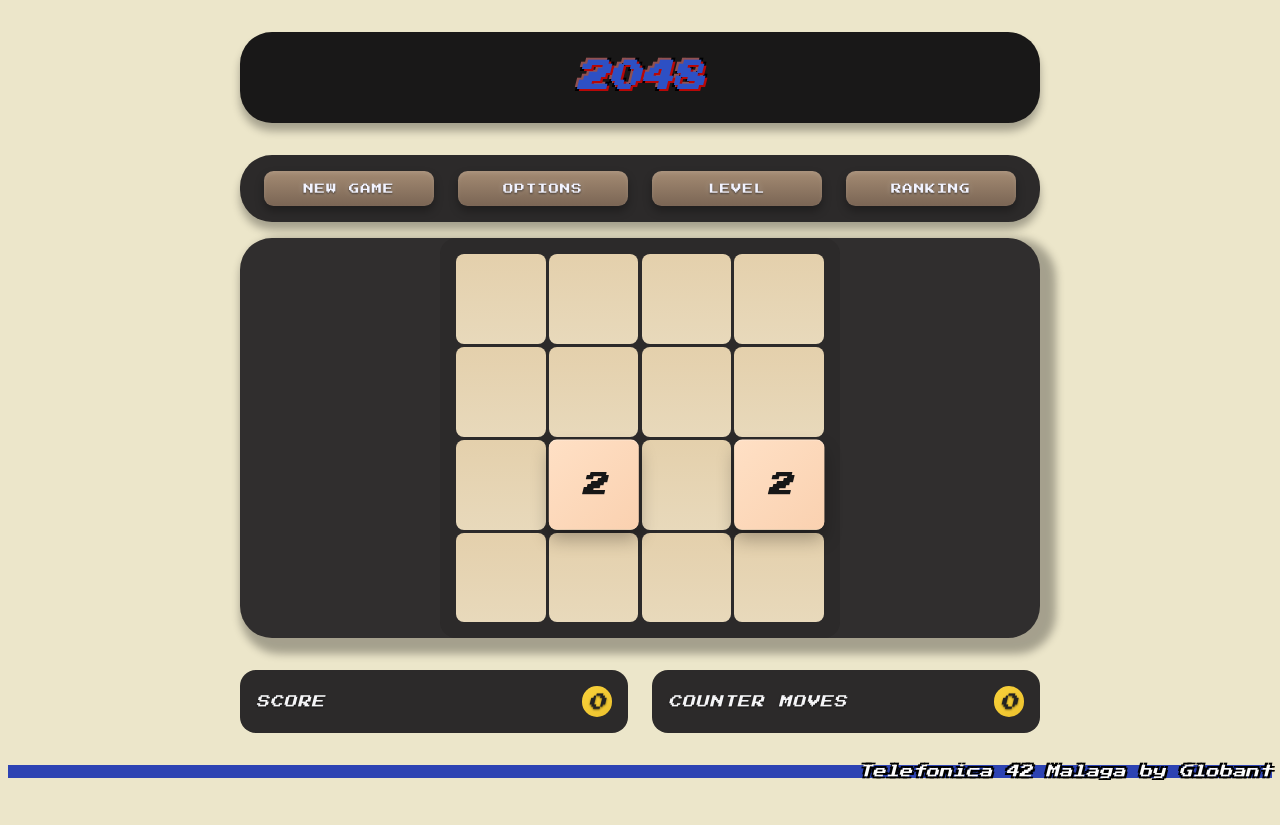
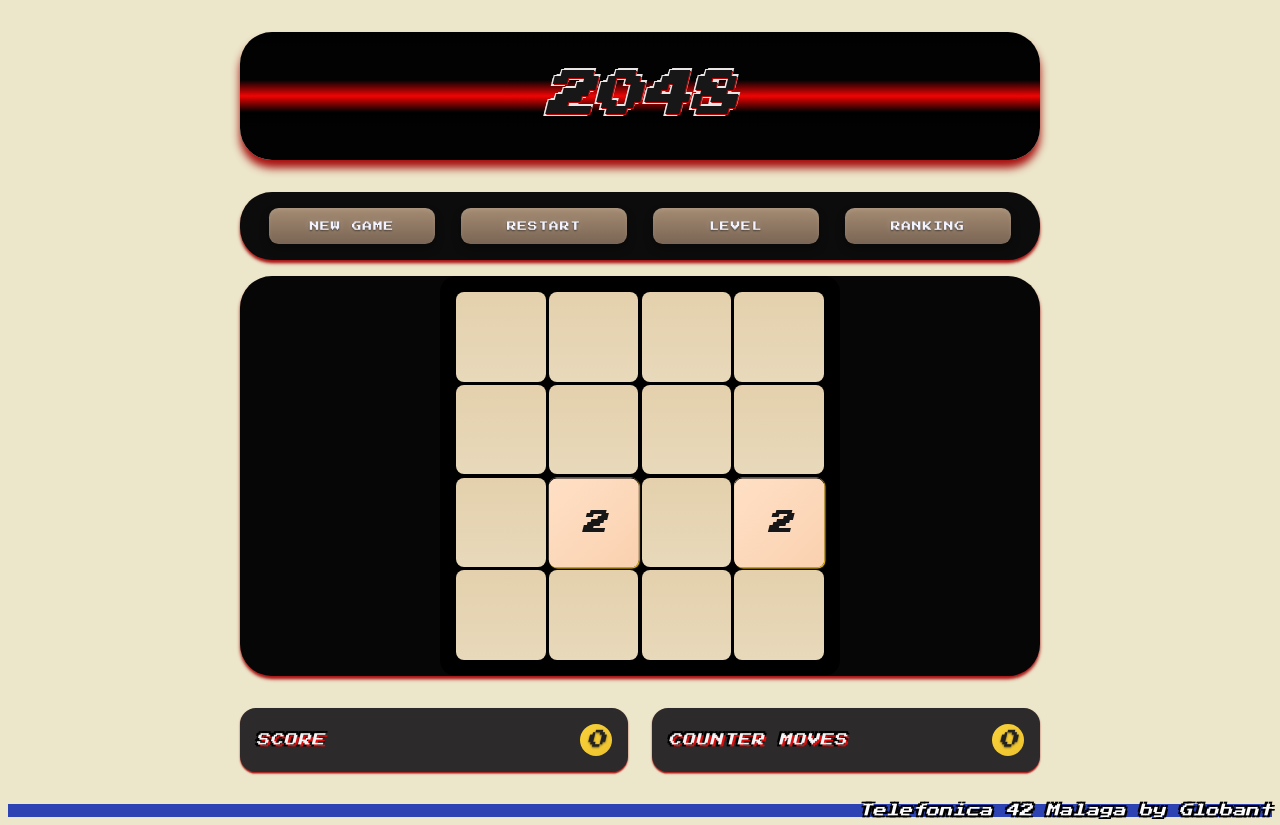
Before and after one commit to israelalcaide/2048-Globant, a plain HTML site: page index.html in a window 1280 px wide. Both pictures are taken after a click on the button "NEW GAME". Before the commit the page ends 800 px from the top, so only its background shows below. Drawn offline with Linux system fonts and the light colour scheme.

Commit message:
likebuttomuchtodo

```diff
--- a/engine.js
+++ b/engine.js
@@ -1,40 +1,65 @@
-//engine.js
-// grid size (4x4 board)
+/**************************************engine.js********************************************/
+
+
 const SIZE = 4;
+
 let grid;
 let playing = false;
 let score = 0;
 let moves = 0;
+
 const scoreElement = document.getElementById('score');
 const movesElement = document.getElementById('moves');
 
-
-// main grid + game state
-function makeEmptyGrid() {
+// main grid to fill array of 0! A tab
+function emptySizeArray() {
 	return Array.from({ length: SIZE }, () => Array(SIZE).fill(0));
 }
 
+// create empty grid full of zeros
+function getEmptyCells(grid) {
+	const cells = [];
 
-// create empty grid full of zeros
-function getEmptyCells(g) {
-  const cells = [];
-  for (let r = 0; r < SIZE; r++)
-    for (let c = 0; c < SIZE; c++)
-      if (g[r][c] === 0) cells.push({ r, c });
+	for (let row = 0; row < SIZE; row++) {
+		for (let col = 0; col < SIZE; col++) {
+			if (grid[row][col] === 0)
+				cells.push({ row: row, col: col });
+		}
+	}
 	return cells;
 }
 
-// get all empty cells positions from the grid
-function addRandomTile(g, pFour = 0.10) {
-  const empty = getEmptyCells(g);
-  if (!empty.length)
+// create a new N randon in the grid
+function addRandomTile(grid, pFour) {
+
+	if (pFour === undefined)
+		pFour = 0.10;
+
+	const emptyCells = getEmptyCells(grid);
+
+	if (emptyCells.length === 0) {
 		return false;
-  const { r, c } = empty[Math.floor(Math.random() * empty.length)];
-  g[r][c] = Math.random() < pFour ? 4 : 2;
+	}
+
+	const randomIndex = Math.floor(Math.random() * emptyCells.length);
+	const chosenCell = emptyCells[randomIndex];
+	const row = chosenCell.row;
+	const col = chosenCell.col;
+
+	let newValue;
+	if (Math.random() < pFour) {
+		newValue = 4;
+	} else {
+		newValue = 2;
+	}
+
+	grid[row][col] = newValue;
+
 	return true;
 }
 
-function updateHUD() {
+function updateDisplay() {
+
 	if (scoreElement)
 		scoreElement.textContent = score;
 	if (movesElement)
--- a/events.js
+++ b/events.js
@@ -3,41 +3,39 @@
 const tilesElement = document.getElementById('tiles');
 
 
+
 // draw all tiles on screen (sizes + positions)
 function render() {
+
 	tilesElement.innerHTML = '';
 
-    // read CSS gap and compute cell size + step
-  const cs = getComputedStyle(tilesElement);
-  const gap = parseFloat(cs.gap) || 0;
-  const total = tilesElement.getBoundingClientRect().width;
-  const cell = (total - gap * (SIZE - 1)) / SIZE;
-  const step = cell + gap;
+	const style = getComputedStyle(tilesElement);
+	const cellGap = parseFloat(style.gap) || 0;
+	const boardWidth = tilesElement.getBoundingClientRect().width;
+	const cellSize = (boardWidth - cellGap * (SIZE - 1)) / SIZE;
+	const stepDistance = cellSize + cellGap;
 
-
-   // create a DOM tile for every non-zero value in the grid
-  for (let r = 0; r < SIZE; r++) {
-    for (let c = 0; c < SIZE; c++) {
-      const v = grid[r][c];
-      if (v <= 0)
+	for (let row = 0; row < SIZE; row++) {
+		for (let col = 0; col < SIZE; col++) {
+			const value = grid[row][col];
+			if (value <= 0)
 				continue;
-
-      const el = document.createElement('div');
-      el.className = `tile tile-${v}`;
-      el.textContent = v;
-      el.style.width = `${cell}px`;
-      el.style.height = `${cell}px`;
-      el.style.transform = `translate(${c * step}px, ${r * step}px)`;
-      tilesElement.appendChild(el);
+			const tileElement = document.createElement('div');
+			tileElement.className = `tile tile-${value}`;
+			tileElement.textContent = value;
+			tileElement.style.width = `${cellSize}px`;
+			tileElement.style.height = `${cellSize}px`;
+			tileElement.style.transform = `translate(${col * stepDistance}px, ${row * stepDistance}px)`;
+			tilesElement.appendChild(tileElement);
 		}
 	}
-  updateHUD();
+	updateDisplay();
 }
-
 
 // start a fresh match (reset grid + score, spawn 2 tiles)
 function newGame() {
-  grid = makeEmptyGrid();
+
+	grid = emptySizeArray();
 	score = 0;
 	moves = 0;
 	addRandomTile(grid);
@@ -46,19 +44,28 @@ function newGame() {
 	render();
 }
 
-grid = makeEmptyGrid();
+grid = emptySizeArray();
 playing = false;
 render();
 
-// hook the "New Game" button
-const btn = document.getElementById('newgame') || document.querySelector('.new-game');
-if (btn) btn.addEventListener('click', newGame);
+// hook the "New Game" button & restart button
+const btnNewGame = document.getElementById('newgame') || document.querySelector('.new-game');
+const btnRestart = document.getElementById('restart') || document.querySelector('.restart');
+/*const btnLevel = document.getElementById('level') || document.querySelector('.level');*/
+if (btnNewGame) {
+
+	btnNewGame.addEventListener('click', newGame);
+	btnRestart.addEventListener('click', newGame);
+}
 
 // keyboard controls (arrows) → move, spawn, repaint
 window.addEventListener('keydown', (e) => {
-  if (!playing) return;
+
+	if (!playing)
+		return;
 
 	let moved = false;
+
 	if (e.key === 'ArrowLeft')
 		moved = move('left');
 	else if (e.key === 'ArrowRight')
@@ -70,6 +77,7 @@ window.addEventListener('keydown', (e) => {
 
 	if (moved) {
 		moves++;
+
 	addRandomTile(grid);
     render();
   }
--- a/index.html
+++ b/index.html
@@ -14,7 +14,7 @@
 	<main class="game2048">
 		<nav class="bar-card">
 			<button id="newgame" class="new-game">New Game</button>
-			<button class="options">Options</button>
+			<button id ="restart" class="restart">Restart</button>
 			<button class="level">Level</button>
 			<button class="ranking">Ranking</button>
 		</nav>
--- a/styles.css
+++ b/styles.css
@@ -2,7 +2,7 @@
 	font-family: 'Press Start 2P', monospace;
 	font-style: italic;
 	background: #ece6ca;
-	color: #2d50c4;
+	color: #f2f3f5;
 	/*text-shadow: 2px 2px 0px #000000, -2px -2px 0px #000000, 2px -2px 0px #000000, -2px 2px 0px #000000;*/
 
 }
@@ -11,13 +11,14 @@
 	width: calc(100% - 2rem);
 	max-width: 50rem;
 	margin: 2rem auto;
-	padding: 1rem;
 	background: #191818;
 	border-radius: 2rem;
-	box-shadow: 0 0.5rem 0.5rem rgba(0, 0, 0, 0.3);
+	box-shadow: 0 0.5rem 0.5rem rgba(164, 10, 10, 0.976);
 	text-align: center;
 	padding: 0.5rem 0;
-	text-shadow: 2px 2px 0px #b70808, -2px -2px 0px #905050, 2px -2px 0px #000000, -2px 2px 0px #000000;
+	font-size: 1.5rem;
+	text-shadow: 1px 1px 0px #b70808, -1px -1px 0px #ebe6e6, 2px -2px 0px #e8e4e4, -2px 2px 0px #e9e7e7;
+	background: linear-gradient(0.0deg, #020202, #020202, #020202, #000000, #f10404 ,#020202,  #020202, #020202, #000000); color:#171717;
 }
 
 .game2048 {
@@ -31,25 +32,24 @@
 	display: flex;
 	justify-content: space-between;
 	align-items: center;
-	gap: 0.5rem;
 	padding: 1rem;
 	margin-bottom: 1rem;
-	background: #2c2a2a;
+	background: #0c0c0c;
 	border-radius: 2rem;
-	box-shadow: 0 0.5rem 0.5rem rgba(0, 0, 0, 0.3);
+	box-shadow: 0 0.2rem 0.2rem rgba(164, 10, 10, 0.976);
 }
 
 .bar-card button {
 	flex: 1;
 	min-width: 0;
 	padding: 0.8rem 0.5rem;
-	margin: 0 0.5rem;
+	margin: 0 0.8rem;
 	background: linear-gradient(180deg, #a48b73, #7a6554);
 	border: none;
 	border-radius: 0.6rem;
 	color: #f2f3ff;
 	font-family: 'Press Start 2P', monospace;
-	font-size: 0.65rem;
+	font-size: 0.60rem;
 	letter-spacing: 1px;
 	cursor: pointer;
 	text-align: center;
@@ -61,22 +61,28 @@
 	transition: all 0.25s ease;
 }
 
+
 .bar-card button:hover {
-	background: linear-gradient(180deg, #ff5a3a, #de2c0d);
-	color: #fff;
-	transform: translateY(-3px);
-	text-shadow: 0 0 8px rgba(255,255,255,0.8);
-	box-shadow: 0 8px 16px rgba(0,0,0,0.35), inset 0 1px 0 rgba(255,255,255,0.2);
+	background: linear-gradient(180deg, #030303, #030303, #a9270d, #030303, #030303);
+	color: #ff9c07;
+	text-shadow:
+     -0.5px -0.5px 0 #000,
+      1px -1px 0 #000,
+     -0.5px  0.5px 0 #000,
+      1px  1px 0 #000;
+	transform: translateY(-3px) scale(1.16);
+	box-shadow: 0 6px 10px rgb(227, 137, 3), inset 0 1px 0 rgb(217, 139, 5);
 }
+
 
 .main-card {
 	display:flex;
 	justify-content: center;
 	/*margin: 0.2rem;
 	padding: 0.5rem;*/
-	background: #302e2e;
+	background: #060606;
 	border-radius: 2rem;
-	box-shadow:  0.5rem 0.5rem 0.5rem 0.5rem rgba(0, 0, 0, 0.3);
+	box-shadow: 0 0.2rem 0.2rem rgba(164, 10, 10, 0.976);
 }
 
 .board-game {
@@ -85,7 +91,7 @@
 	aspect-ratio: 1;
 	padding: 1rem;
 	box-sizing: border-box;
-	background: #2c2a2a;
+	background: #000000;
 	border-radius: 1rem;
 }
 
@@ -112,6 +118,13 @@
 	gap: 0.2rem;
 	pointer-events: none;
 }
+
+/*@keyframes tile-pop {
+  0%   { transform: scale(0.7); opacity: 0; }
+  60%  { transform: scale(1.08); opacity: 1; }
+  100% { transform: scale(1); }
+}*/
+
 .tile {
 	position: absolute;
 	top: 0;
@@ -125,10 +138,10 @@
 	font-weight: bold;
 	font-size: 1.5rem;
 	color: rgb(252, 252, 252);
-	transition: transform 120ms ease;
-	box-shadow: 0 10px 18px rgba(0,0,0,0.28), inset 0 1px 0 rgba(255,255,255,0.25);
-	text-shadow: 0 1px 0 rgba(58, 52, 52, 0.25);
-	animation: tile-pop 160ms ease;
+	transition: transform 600ms ease;
+	text-shadow: 0 1px 0 rgba(240, 233, 233, 0.25);
+	box-shadow: 1px 1px 1px rgb(246, 197, 2), inset 0 1px 0 rgb(4, 4, 4);
+	animation: tile-pop 500ms ease;
 }
 
 .tile-2    { background: linear-gradient(135deg, #ffe0c5, #fad1b0); color:#171717; }
@@ -152,6 +165,7 @@
 	align-items: center;
 	grid-template-columns: repeat(2, 1fr);
 
+
 }
 
 .stat {
@@ -164,6 +178,7 @@
 	font-family: 'Press Start 2P', monospace;
 	color: #f5f5f7;
 	text-shadow: 0 1px 2px rgba(0,0,0,0.6);
+	box-shadow: 0 0.1rem 0.1rem rgba(164, 10, 10, 0.976);
 
 
 }
@@ -173,25 +188,23 @@
 	letter-spacing: 1px;
 	text-transform: uppercase;
 	border-radius: 1rem;
+	text-shadow:
+		2px 2px 0 #db0e0e,   /* sombra inferior derecha */
+		-2px -2px 0 #000, /* sombra superior izquierda */
+		2px -2px 0 #000,  /* sombra superior derecha */
+		-2px 2px 0 #000;  /* sombra inferior izquierda */
 }
 
-.stat #score {
-	font-size: 1rem;
-	padding: 0.4rem;
-	text-align: center;
-	color:rgb(252, 252, 252);background: linear-gradient(135deg, #f8d13a, #edc22e); color:#222; font-size:1.1rem;
-	border-radius: 1rem;
-
+.stat #score,
+.stat #moves {
+  font-size: 1.2rem;
+  padding: 0.4rem;
+  text-align: center;
+  color: #222;
+  background: linear-gradient(135deg, #f8d13a, #edc22e);
+  border-radius: 1rem;
 }
 
-.stat #moves {
-	font-size: 1rem;
-	padding: 0.4rem;
-	text-align: center;
-	color:rgb(252, 252, 252);background: linear-gradient(135deg, #f8d13a, #edc22e); color:#222; font-size:1.1rem;
-	border-radius: 1rem;
-
-}
 
 .footer {
 	font-size: 1rem;
```
Also changed, not shown: aux.js (+44 -36 lines). Lines whose indentation alone changed are shown as unchanged.
